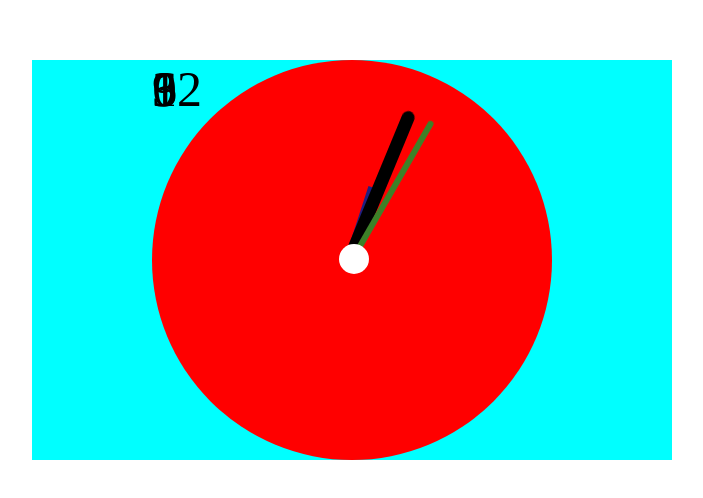
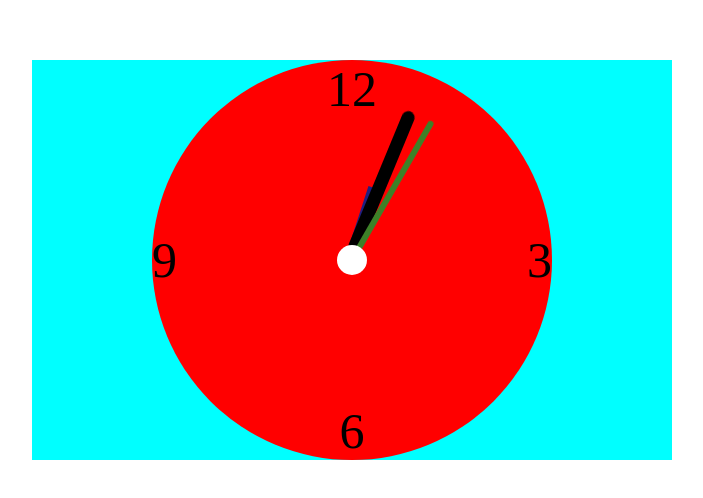
Before and after one commit to FedericoSanchez-Ksquare/PS4_event_loop, a plain HTML site: page problem1/index.html in a window 1280 px wide. Shown: the part 140-638 px from the top of the page, without its empty margins (288-991 px from the left). Drawn offline with Linux system fonts and the light colour scheme.

Commit message:
not done yet

```diff
--- a/problem1/index.html
+++ b/problem1/index.html
@@ -27,13 +27,14 @@
                 </div>
 
             </div>
-            <div class="dot">
+            <div class="grid">
+                <div class="twelve">12</div>
+                <div class="three">3</div>
+                <div class="six">6</div>
+                <div class="nine">9</div>
+                <div class="dot"></div>
+            </div>
 
-            </div>
-            <div class="twelve">12</div>
-            <div class="three">3</div>
-            <div class="six">6</div>
-            <div class="nine">9</div>
 
         </div>
     </div>
--- a/problem1/styles.css
+++ b/problem1/styles.css
@@ -65,33 +65,16 @@
     background: white;
     height: 30px;
     width: 30px;
-    position: absolute;
-    top: 46%;
-    left: 48%;
     border-radius: 20px;
     z-index: 8;
+    grid-column: 2;
+    grid-row: 2;
+    justify-content: center;
+    justify-self: center;
+    align-self: center;
+
 }
-.twelve{
 
-    font-size: 50px;
-    position: absolute;
-}
-.three{
-    display: flex;
-    justify-items: end;
-    font-size: 50px;
-    position: absolute;
-}
-.six{
-
-    font-size: 50px;
-    position: absolute;
-}
-.nine {
-
-    font-size: 50px;
-    position: absolute;
-}
 
 @keyframes rotate {
     100% {
@@ -110,3 +93,48 @@
 .seconds {
     animation: rotate 60s infinite linear;
 }
+.grid{
+    display: grid;
+    grid-template-columns: auto auto auto;
+    grid-template-rows: auto auto auto;
+    width: inherit;
+    height: inherit;
+    margin: auto;
+}
+.twelve {
+    font-size: 50px;
+    grid-column: 2 ;
+    grid-row: 1;
+    justify-content: center;
+    justify-self: center;
+    align-self: start;
+}
+
+.three {
+    font-size: 50px;
+    grid-column: 3;
+    grid-row: 2;
+    justify-content: center;
+    justify-self: end;
+    align-self: center;
+}
+
+.six {
+
+    font-size: 50px;
+    grid-column: 2;
+    grid-row: 3;
+    justify-content: center;
+    justify-self: center;
+    align-self: end;
+}
+
+.nine {
+
+    font-size: 50px;
+    grid-column: 1 ;
+    grid-row: 2;
+    justify-content: center;
+    justify-self: start;
+    align-self: center;
+}
```
